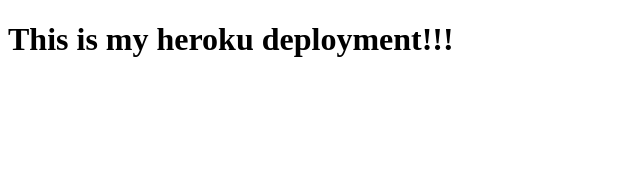
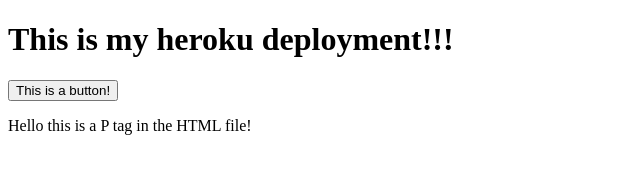
Before and after one commit to coreycarter10/deployment-demo, a website: page index.html in a window 1280 px wide. Shown: the whole page, without its empty margins (0-640 px from the left). Drawn offline with Linux system fonts and the light colour scheme.

Commit message:
Added a button and P tag

```diff
--- a/index.html
+++ b/index.html
@@ -8,5 +8,7 @@
 </head>
 <body>
   <h1>This is my heroku deployment!!!</h1>
+  <button>This is a button!</button>
+  <p>Hello this is a P tag in the HTML file!</p>
 </body>
 </html>
```
